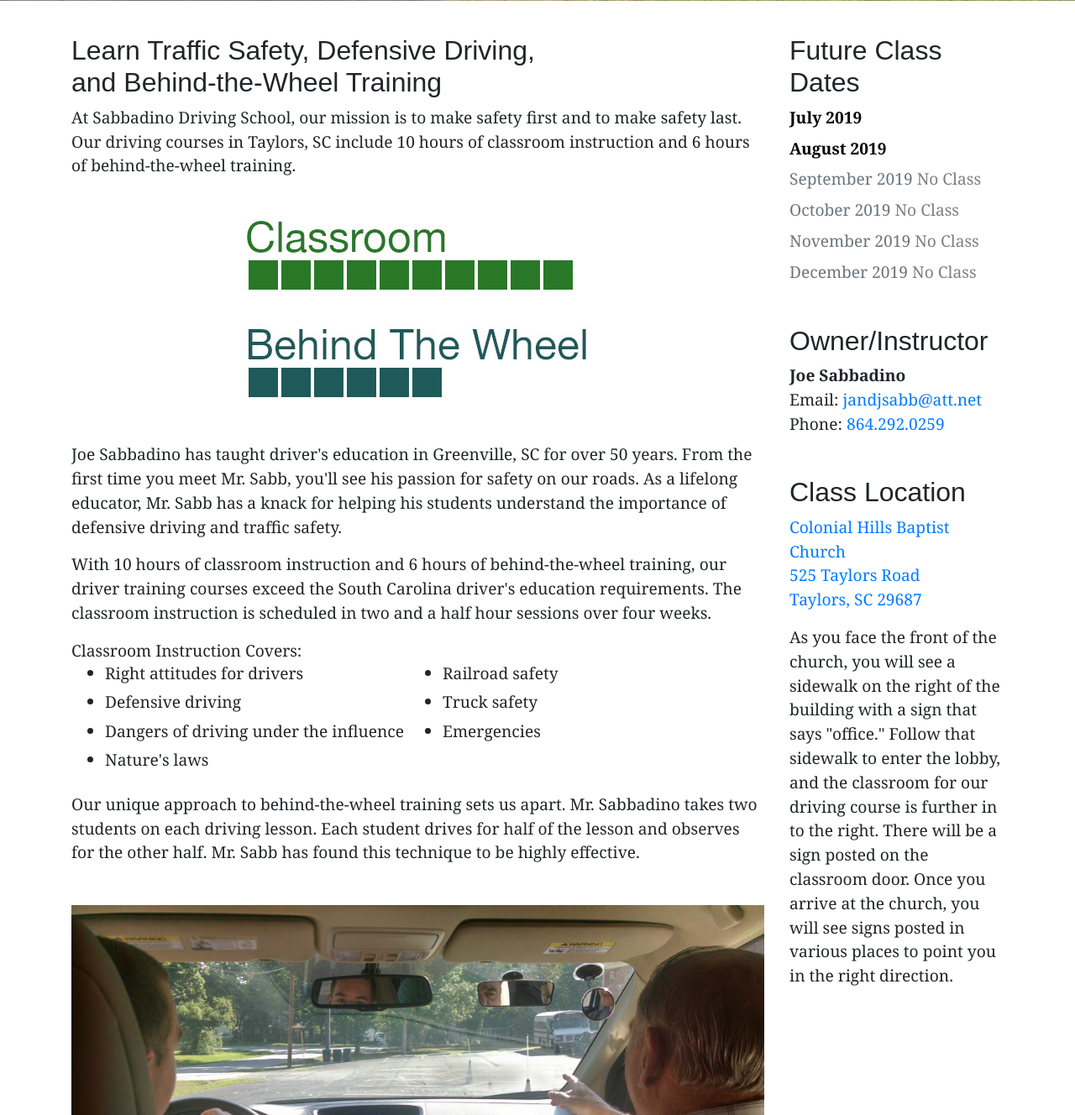
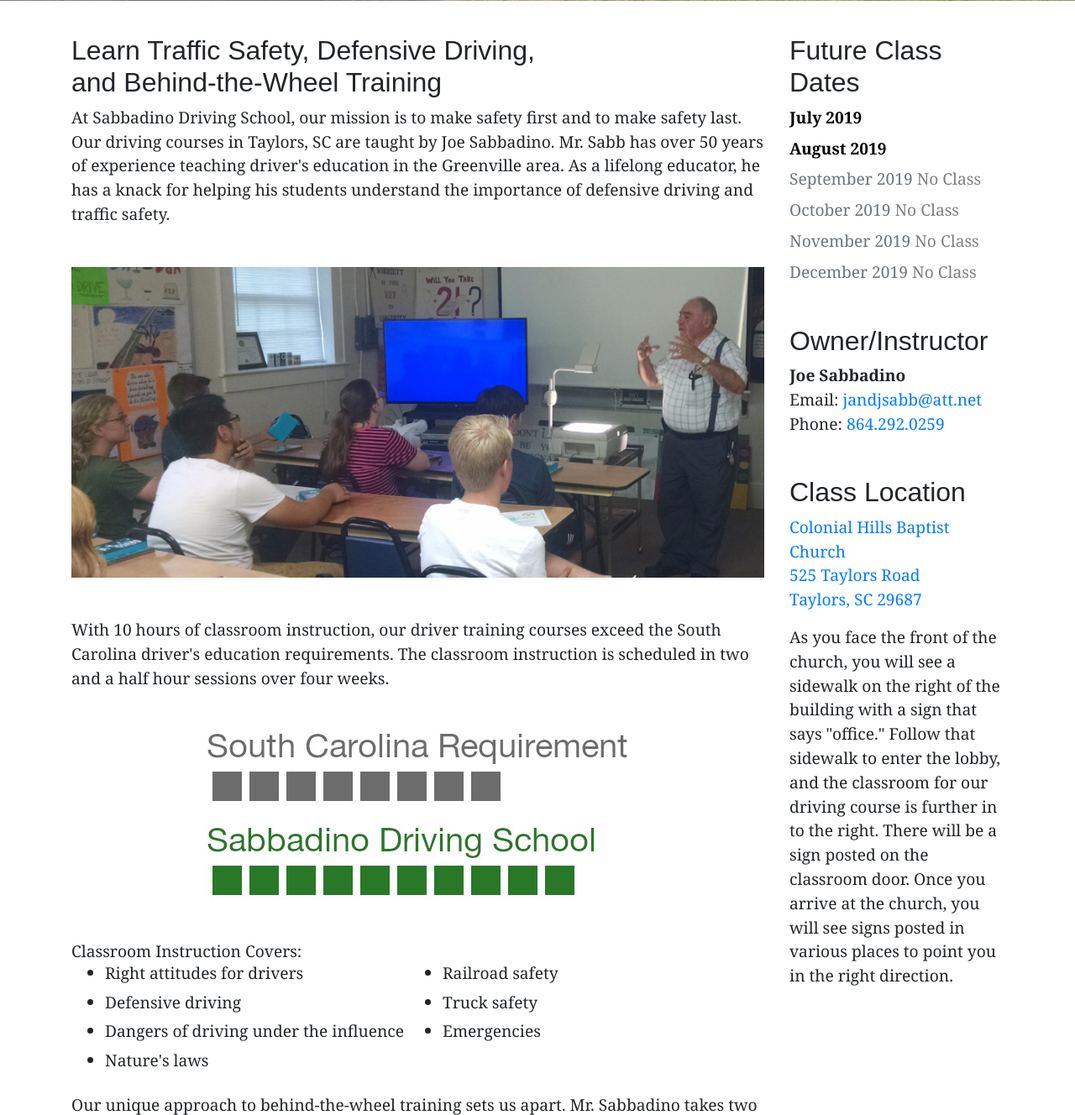
Before and after one commit to nmarsceau/sabbdriving.com, a PHP site: page / in a window 1280 px wide. Shown: the part 389-1717 px from the top of the page at 84% size. Run offline with PHP 8.4, Linux system fonts and the light colour scheme; some libraries are stand-ins or nearby versions.

Commit message:
Add 2 new images to the homepage

```diff
--- a/index.php
+++ b/index.php
@@ -19,21 +19,20 @@ require 'head.php';
           <h2>Learn Traffic Safety, Defensive Driving,<br />and Behind-the-Wheel Training</h2>
           <p>
             At Sabbadino Driving School, our mission is to make safety first and to make safety last. Our driving
-            courses in Taylors, SC include 10 hours of classroom instruction and 6 hours of behind-the-wheel training.
+            courses in Taylors, SC are taught by Joe Sabbadino. Mr. Sabb has over 50 years of experience teaching driver's
+            education in the Greenville area. As a lifelong educator, he has a knack for helping his students understand
+            the importance of defensive driving and traffic safety.
           </p>
           <div class="my-5 text-center">
-            <img class="img-fluid" src="images/classroom btw illustration.jpg" alt="">
+            <img class="img-fluid" src="images/classroom instruction.jpg" alt="Mr. Sabbadino teaches a class" />
           </div>
           <p>
-            Joe Sabbadino has taught driver's education in Greenville, SC for over 50 years. From the first time you
-            meet Mr. Sabb, you'll see his passion for safety on our roads. As a lifelong educator, Mr. Sabb has a
-            knack for helping his students understand the importance of defensive driving and traffic safety.
+            With 10 hours of classroom instruction, our driver training courses exceed the South Carolina driver's
+            education requirements. The classroom instruction is scheduled in two and a half hour sessions over four weeks.
           </p>
-          <p>
-            With 10 hours of classroom instruction and 6 hours of behind-the-wheel training, our driver training
-            courses exceed the South Carolina driver's education requirements. The classroom instruction is
-            scheduled in two and a half hour sessions over four weeks.
-          </p>
+          <div class="my-5 text-center">
+            <img class="img-fluid" src="images/required classroom time infographic.jpg" alt="" />
+          </div>
           <p class="mb-0">
             Classroom Instruction Covers:
           </p>
```
Also changed, not shown: images/4 weeks of classes.jpg (added), images/classroom instruction.jpg (added), images/required classroom time infographic.jpg (added).
